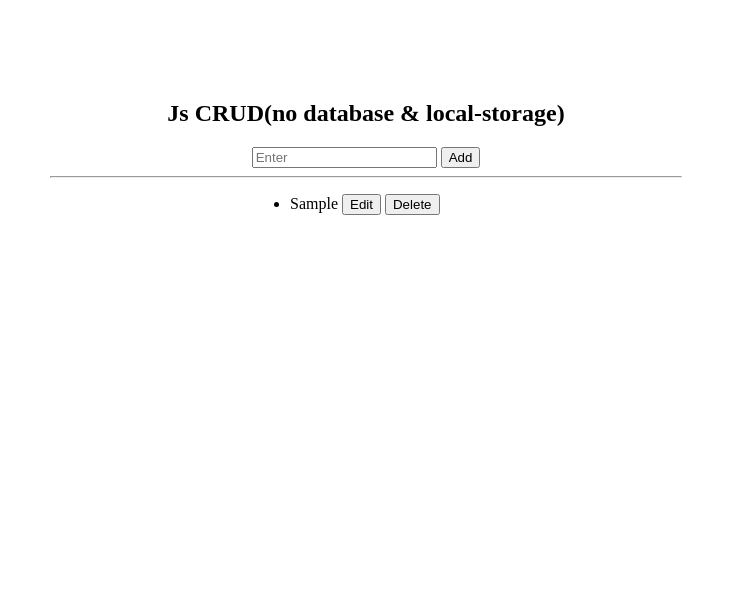
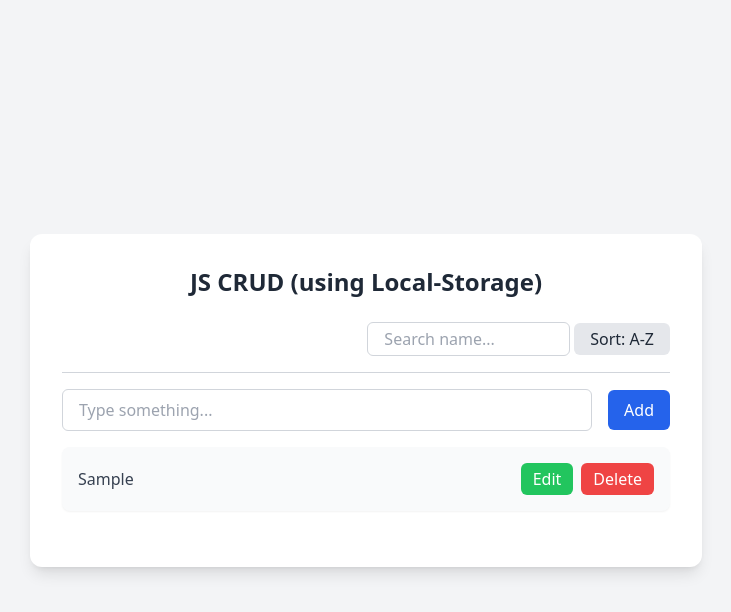
Before and after one commit to mohonsarker40/JS-CRUD, a plain HTML site: page index.html in a window 1280 px wide. Both pictures are taken after typing "Sample" into the empty fields and a click on the button "Add". Shown: the whole page, without its empty margins (274-1005 px from the left). Drawn offline with nearby package versions, Linux system fonts and the light colour scheme.

Commit message:
Paginaiton-Filter-Sort added

```diff
--- a/index.html
+++ b/index.html
@@ -1,76 +1,174 @@
 <!DOCTYPE html>
 <html lang="en">
 <head>
-    <meta charset="UTF-8">
-    <meta name="viewport" content="width=device-width, initial-scale=1.0">
-    <title>JS CRUD</title>
+  <meta charset="UTF-8" />
+  <meta name="viewport" content="width=device-width, initial-scale=1.0"/>
+  <title>JS CRUD + Pagination + Filter + Sort</title>
+  <script src="https://cdn.tailwindcss.com"></script>
 </head>
-<body>
-    <div style="width: 50%; margin: 100px auto; text-align: center;">
-        <h2>Js CRUD(no database & local-storage)</h2>
-        <input type="text" id="inputName" placeholder="Enter">
-        <button onclick="addName()">Add</button>
-    <hr>
-        <ul id="dataList" style="text-align: left; margin-left: 200px;"></ul>
+<body class="bg-gray-100 min-h-screen flex items-center justify-center">
+  <div class="bg-white shadow-lg rounded-xl w-full max-w-2xl p-8">
+    <h2 class="text-2xl font-semibold text-gray-800 mb-6 text-center">JS CRUD (using Local-Storage)</h2>
+
+<!-- Filter & Sort -->
+<div class="mb-2 gap-4 text-end">
+    <input
+      type="text" id="filterInput" placeholder="Search name..."
+      oninput="renderList()"
+      class="w-full md:w-1/3 px-4 py-1 border border-gray-300 rounded-md focus:outline-none focus:ring-2 focus:ring-blue-500"/>
+    <button
+      onclick="toggleSort()"
+      class="bg-gray-200 text-gray-800 px-4 py-1 rounded-md hover:bg-gray-300 transition">Sort: <span id="sortLabel">A-Z</span>
+    </button>
+  </div>
+
+<hr class="my-4 border-gray-300" />
+
+    <!-- Input & Add -->
+    <div class="flex items-center gap-4 mb-4">
+      <input type="text" id="inputName" placeholder="Type something..."
+        class="flex-1 px-4 py-2 border border-gray-300 rounded-md focus:outline-none focus:ring-2 focus:ring-blue-500"/>
+
+      <button onclick="addName()"
+        class="bg-blue-600 text-white px-4 py-2 rounded-md hover:bg-blue-700 transition">Add</button>
+    </div>
+
+    <!-- List -->
+    <ul id="dataList" class="space-y-3 mb-6"></ul>
+
+    <!-- Pagination -->
+    <div id="paginationControls" class="flex justify-between items-center hidden">
+      <button onclick="changePage(-1)"
+        class="px-4 py-2 bg-gray-200 rounded hover:bg-gray-300 disabled:opacity-50" id="prevBtn">Previous</button>
+      <span id="pageInfo" class="text-gray-600"></span>
+      <button
+        onclick="changePage(1)"
+        class="px-4 py-2 bg-gray-200 rounded hover:bg-gray-300 disabled:opacity-50"
+        id="nextBtn">Next</button>
+    </div>
   </div>
 
   <script>
+    let array = JSON.parse(localStorage.getItem("array")) || [];
+    let currentPage = 1;
+    const itemsPerPage = 5;
+    let sortAsc = true;
 
-        let array = JSON.parse(localStorage.getItem("array")) || [];
-
-        function saveToLocalStorage(){
+    function saveToLocalStorage() {
       localStorage.setItem("array", JSON.stringify(array));
     }
 
-        //insert
-        function addName(){
+    function addName() {
       const input = document.getElementById("inputName");
       const name = input.value.trim();
-            if(name){
+      if (name) {
         array.push(name);
         input.value = "";
+        saveToLocalStorage();
+        goToLastPage();
+      }
+    }
+
+    function deleteName(index) {
+      const globalIndex = getFilteredAndSortedArray().indexOf(getPaginatedData()[index]);
+      array.splice(globalIndex, 1);
+      saveToLocalStorage();
+
+      if (currentPage > totalPages() && currentPage > 1) {
+        currentPage--;
+      }
+      renderList();
+    }
+
+    function editName(index) {
+      const filtered = getFilteredAndSortedArray();
+      const globalIndex = array.indexOf(getPaginatedData()[index]);
+      const newName = prompt("Edit name", filtered[index]);
+      if (newName) {
+        array[globalIndex] = newName.trim();
         saveToLocalStorage();
         renderList();
       }
     }
 
-        //delete
-        function deleteName(index){
-                array.splice(index, 1);
-                saveToLocalStorage();
+    function toggleSort() {
+      sortAsc = !sortAsc;
+      document.getElementById("sortLabel").textContent = sortAsc ? "A-Z" : "Z-A";
       renderList();
     }
 
-
-        //edit
-        function editName(index){
-            const editName = prompt("Edit name", array[index]);
-            if(editName){
-                array[index] = editName;
-                saveToLocalStorage();
+    function changePage(delta) {
+      const newPage = currentPage + delta;
+      if (newPage >= 1 && newPage <= totalPages()) {
+        currentPage = newPage;
         renderList();
       }
     }
 
+    function goToLastPage() {
+      currentPage = totalPages();
+      renderList();
+    }
 
-        // render/display/show/list
-        function renderList(){
+    function getFilteredAndSortedArray() {
+      const filterValue = document.getElementById("filterInput").value.toLowerCase();
+      let filtered = array.filter(name => name.toLowerCase().includes(filterValue));
+      filtered.sort((a, b) => sortAsc ? a.localeCompare(b) : b.localeCompare(a));
+      return filtered;
+    }
+
+    function getPaginatedData() {
+      const filtered = getFilteredAndSortedArray();
+      const start = (currentPage - 1) * itemsPerPage;
+      return filtered.slice(start, start + itemsPerPage);
+    }
+
+    function totalPages() {
+      return Math.ceil(getFilteredAndSortedArray().length / itemsPerPage);
+    }
+
+    function renderList() {
       const list = document.getElementById("dataList");
+      const pageInfo = document.getElementById("pageInfo");
+      const prevBtn = document.getElementById("prevBtn");
+      const nextBtn = document.getElementById("nextBtn");
+      const paginationControls = document.getElementById("paginationControls");
+
+      const items = getPaginatedData();
+      const total = totalPages();
+
       list.innerHTML = "";
-            array.forEach((name, index) => {
+
+      items.forEach((name, index) => {
         const li = document.createElement("li");
+        li.className = "flex items-center justify-between bg-gray-50 p-4 rounded-lg shadow-sm";
+
         li.innerHTML = `
-                    ${name}
-                        <button onclick= "editName(${index})">Edit</button>
-                        <button onclick="deleteName(${index})">Delete</button>
+          <span class="text-gray-700 font-medium">${name}</span>
+          <div class="flex gap-2">
+            <button
+              onclick="editName(${index})"
+              class="bg-green-500 text-white px-3 py-1 rounded-md hover:bg-green-600 transition">
+              Edit
+            </button>
+            <button
+              onclick="deleteName(${index})"
+              class="bg-red-500 text-white px-3 py-1 rounded-md hover:bg-red-600 transition">
+              Delete
+            </button>
+          </div>
         `;
         list.appendChild(li);
       });
+
+      pageInfo.textContent = `Page ${total === 0 ? 0 : currentPage} of ${total}`;
+      prevBtn.disabled = currentPage === 1;
+      nextBtn.disabled = currentPage === total || total === 0;
+
+      paginationControls.classList.toggle("hidden", total <= 1);
     }
 
     renderList();
-        // Initial render
-
   </script>
 </body>
 </html>
```
Lines whose indentation alone changed are shown as unchanged.
